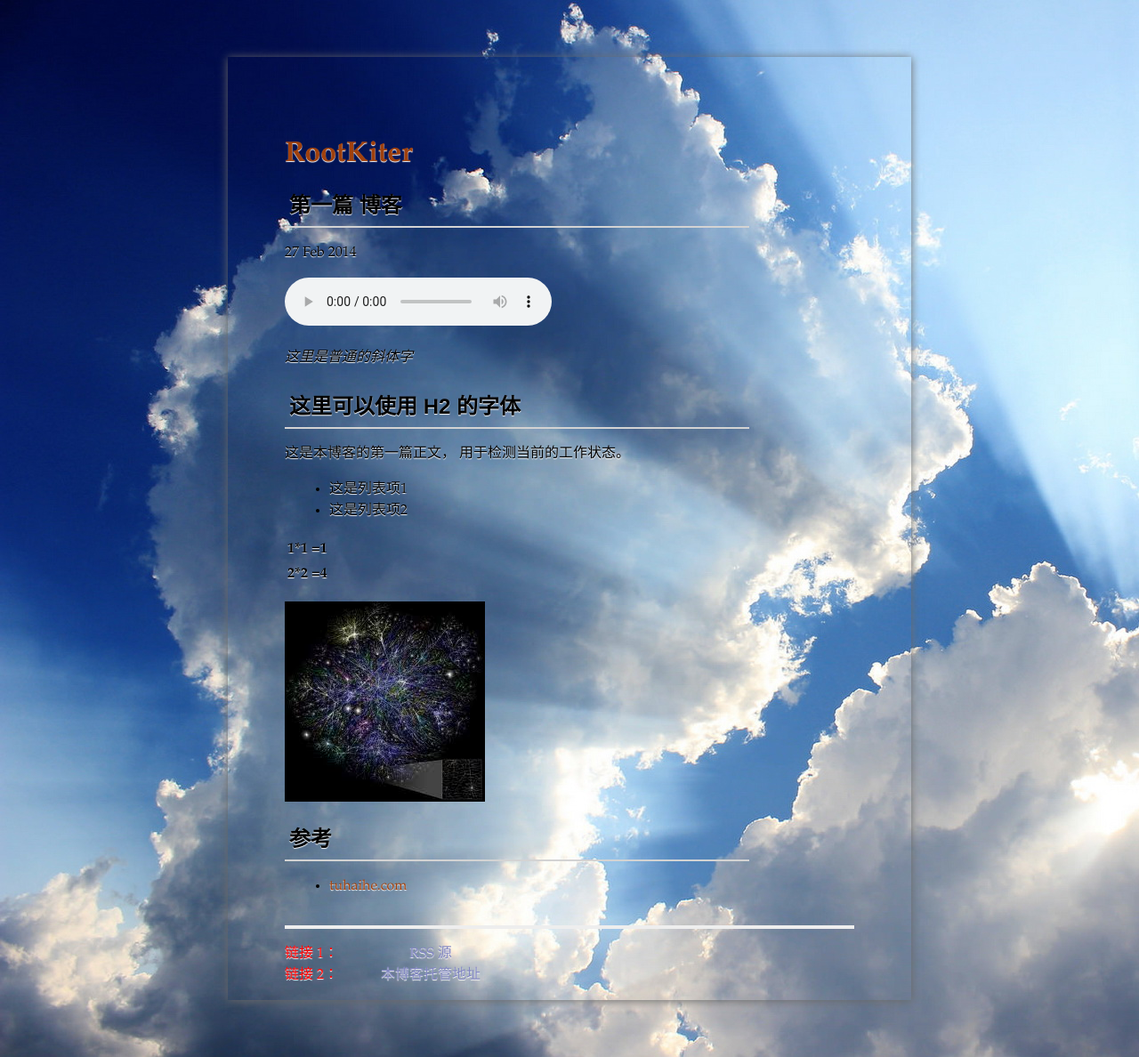
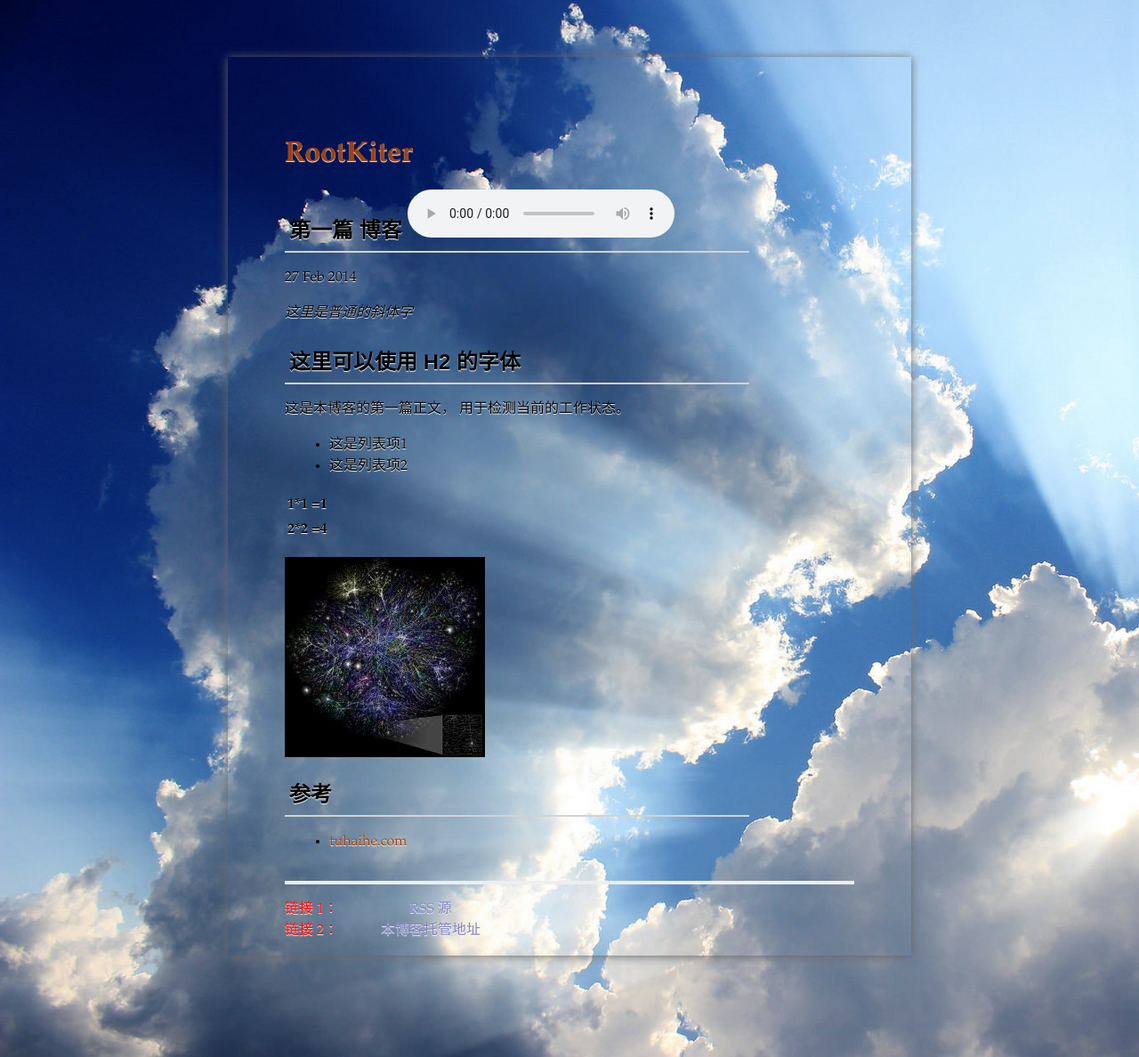
Before and after one commit to rootkiter/rootkiter.github.io, a Jekyll site: the page built from _posts/2014-02-25-gnome-38-create-wifi-hotspot.markdown, in a window 1280 px wide. Shown: the whole page at 89% size. Built offline with Jekyll 4.4.1, drawn with Linux system fonts in a browser that asks for light colours; some web fonts are replaced; Markdown is read by kramdown in place of the engine named in the settings.

Commit message:
test Music

```diff
--- a/_layouts/post.html
+++ b/_layouts/post.html
@@ -1,7 +1,12 @@
 ---
 layout: default
 ---
-<h2>{{ page.title }}</h2>
+<h2>{{ page.title }}
+<audio controls=true autoplay="true">
+  <source src="{{ page.music }}">
+</audio>
+</h2>
+
 <p class="meta">{{ page.date | date_to_string }}</p>
 
 <div class="post">
--- a/_posts/2014-02-25-gnome-38-create-wifi-hotspot.markdown
+++ b/_posts/2014-02-25-gnome-38-create-wifi-hotspot.markdown
@@ -3,10 +3,8 @@ layout: post
 title:  "第一篇 博客"
 date:   2014-02-27
 time:   20:35:00
+music:  backmusic.mp3
 ---
-<audio controls=true autoplay="true">
-  <source src="{{ site.defmusic }}">
-</audio>
 
 *这里是普通的斜体字*
 ## 这里可以使用 H2 的字体
```
